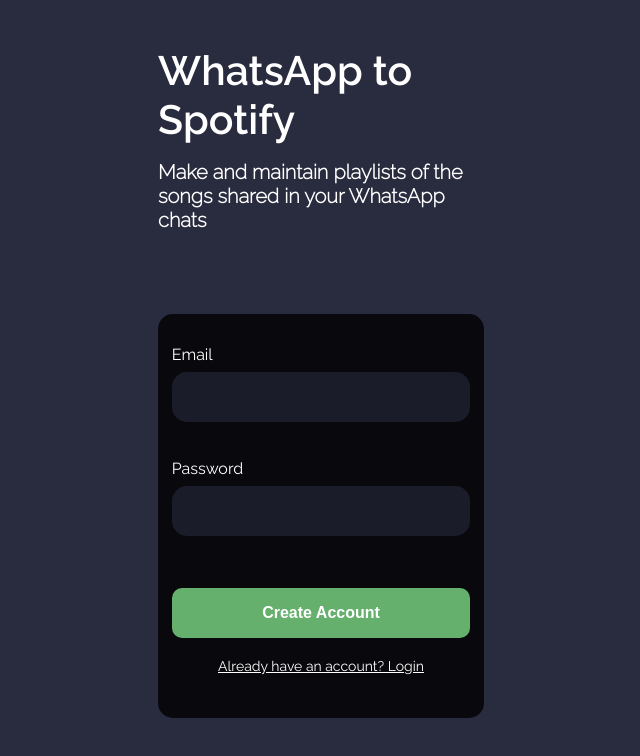
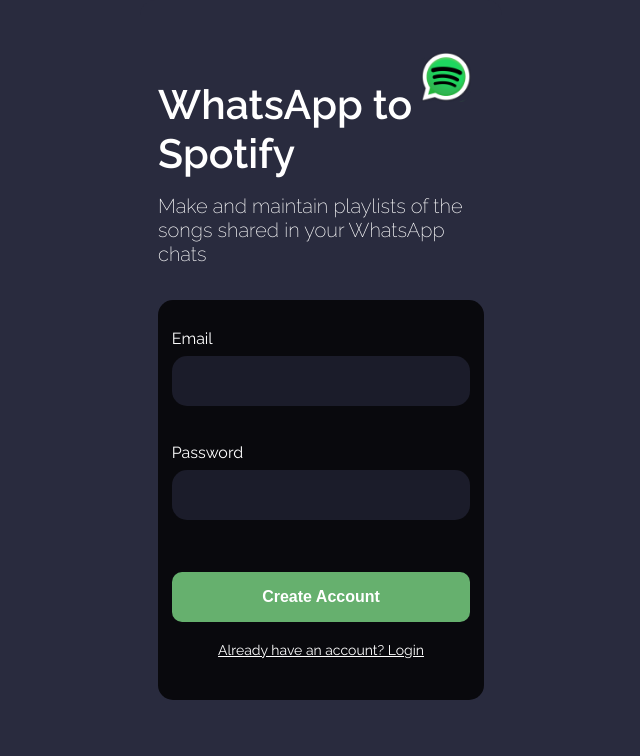
Before and after one commit to samuellea/whatsapp-to-spotify-playlist, a React (Create React App) app: page /signup in a window 1280 px wide. Shown: the top 756 px of the page, without its empty margins (319-959 px from the left). Built offline with nearby package versions, Linux system fonts and the light colour scheme; no server answers.

Commit message:
Improved Auth/Signup styling

```diff
--- a/src/Auth.js
+++ b/src/Auth.js
@@ -7,6 +7,7 @@
 import './styles/Auth.css';
 import Oval from 'react-loading-icons/dist/esm/components/oval';
 import * as h from './helpers';
+import logo from './whatsapp-to-spotify-icon-large.png'
 
 function Auth({ updateLoggedIn, loggedIn }) { // this is our Login page if an existing user
 
@@ -62,18 +63,14 @@
 
   return (
     <div className="Auth Flex Column" style={{ opacity: fontsLoaded ? 1 : 0 }}>
+      <div className="InvisiBox" style={{ flex: 0.5 }} />
       <div className="AuthHeaders">
+        <img src={logo} />
         <h1 className="Raleway-SemiBold">WhatsApp to Spotify</h1>
         <h2 className="Raleway-ExtraLight">Make and maintain playlists of the songs shared in your WhatsApp chats</h2>
       </div>
 
       <div className="InvisiBox" style={{ flex: 0.25 }} />
-
-      <div className="LoginErrorContainer">
-        {error ? <span className="LoginErrorMsg Flex">
-          <FontAwesomeIcon icon={faWarning} pointerEvents="none" />
-          Could not login - please try again</span> : null}
-      </div>
 
       {!loginPending ?
         <form className="Flex Column" onSubmit={(event) => event.preventDefault()}>
@@ -96,10 +93,15 @@
 
         </form>
         :
-        <div className="AuthSpinnerContainer">
+        <div className="AuthSpinnerContainer Flex Column">
           <Oval stroke="#98FFAD" height={100} width={100} strokeWidth={4} />
         </div>
       }
+      <div className="LoginErrorContainer">
+        {error ? <span className="LoginErrorMsg Flex">
+          <FontAwesomeIcon icon={faWarning} pointerEvents="none" />
+          Could not login - please try again</span> : null}
+      </div>
       <div className="InvisiBox" style={{ flex: 1 }} />
 
     </div>
--- a/src/Signup.js
+++ b/src/Signup.js
@@ -7,6 +7,7 @@
 import Oval from 'react-loading-icons/dist/esm/components/oval';
 import { FontAwesomeIcon } from '@fortawesome/react-fontawesome';
 import { faWarning } from '@fortawesome/free-solid-svg-icons';
+import logo from './whatsapp-to-spotify-icon-large.png'
 
 function Signup({ updateLoggedIn, loggedIn, appToast }) { // this is our Login page if an existing user
 
@@ -99,18 +100,14 @@
 
   return (
     <div className="Signup Flex Column">
+      <div className="InvisiBox" style={{ flex: 0.5 }} />
       <div className="AuthHeaders">
+        <img src={logo} />
         <h1 className="Raleway-SemiBold">WhatsApp to Spotify</h1>
         <h2 className="Raleway-ExtraLight">Make and maintain playlists of the songs shared in your WhatsApp chats</h2>
       </div>
 
       <div className="InvisiBox" style={{ flex: 0.25 }} />
-
-      <div className="SignupErrorContainer Flex Row">
-        {error ? <span className="SignupErrorMsg Flex">
-          <FontAwesomeIcon icon={faWarning} pointerEvents="none" />
-          {error}</span> : null}
-      </div>
 
       {!signupPending ?
         <form className="Flex Column" onSubmit={(event) => event.preventDefault()}>
@@ -135,11 +132,16 @@
           <Link to="/login">Already have an account? Login</Link>
         </form>
         :
-        <div className="AuthSpinnerContainer">
+        <div className="AuthSpinnerContainer Flex Column">
           <Oval stroke="#98FFAD" height={100} width={100} strokeWidth={4} />
         </div>
       }
       {/* <div className="InvisiBox" style={{ height: '20%' }} /> */}
+      <div className="SignupErrorContainer Flex Row">
+        {error ? <span className="SignupErrorMsg Flex">
+          <FontAwesomeIcon icon={faWarning} pointerEvents="none" />
+          {error}</span> : null}
+      </div>
       <div className="InvisiBox" style={{ flex: 1 }} />
 
     </div>
--- a/src/styles/Auth.css
+++ b/src/styles/Auth.css
@@ -26,7 +26,19 @@
 .AuthHeaders {
   /* border: 2px dashed cyan; */
   /* margin-bottom: 10%; */
+  position: relative;
 }
+
+.AuthHeaders img {
+  /* border: 1px dashed red; */
+  position: absolute;
+  top: 0;
+  right: 4%;
+  /* margin-left: auto; */
+  height: 50px;
+  width: 50px;
+}
+
 
 .Auth h1 {
   /* border: 1px solid red; */
@@ -43,17 +55,20 @@
   text-align: left;
   /* border: 1px solid red; */
   font-size: 20px;
+  font-weight: 100;
 }
 
 .Auth form {
   /* border: 3px solid yellow; */
-  height: 365px;
+  height: 400px;
   background-color: #09090D;
   border-radius: 15px;
   /* padding: 15px; */
   padding: 4.2%;
   justify-content: center;
   padding-bottom: 8%;
+  box-sizing: border-box;
+
 }
 
 .Auth input {
@@ -115,6 +130,8 @@
   align-items: center;
   /* padding-top: 0; */
   /* padding-bottom: 4%; */
+  margin-top: 10px;
+
 }
 
 .LoginErrorMsg {
@@ -152,4 +169,16 @@
 .AuthSpinnerContainer {
   /* border: 1px solid red; */
   width: 100%;
+  max-width: 100%;
+  align-items: center;
+  justify-content: center;
+
+  /* border: 3px solid yellow; */
+  height: 400px;
+
+  border-radius: 15px;
+  /* padding: 15px; */
+  padding: 4.2%;
+  box-sizing: border-box;
+  padding-bottom: 8%;
 }
--- a/src/styles/Signup.css
+++ b/src/styles/Signup.css
@@ -20,6 +20,17 @@
 .AuthHeaders {
   /* border: 2px dashed cyan; */
   /* margin-bottom: 10%; */
+  position: relative;
+}
+
+.AuthHeaders img {
+  /* border: 1px dashed red; */
+  position: absolute;
+  top: 0;
+  right: 4%;
+  /* margin-left: auto; */
+  height: 50px;
+  width: 50px;
 }
 
 .Signup h1 {
@@ -37,17 +48,19 @@
   text-align: left;
   /* border: 1px solid red; */
   font-size: 20px;
+  font-weight: 100;
 }
 
 .Signup form {
   /* border: 3px solid yellow; */
-  height: 365px;
+  height: 400px;
   background-color: #09090D;
   border-radius: 15px;
   /* padding: 15px; */
   padding: 4.2%;
   justify-content: center;
   padding-bottom: 8%;
+  box-sizing: border-box;
 }
 
 .Signup input {
@@ -119,6 +132,7 @@
   height: 40px;
   display: flex;
   align-items: center;
+  margin-top: 10px;
   /* padding-top: 0; */
   /* padding-bottom: 4%; */
 
@@ -145,6 +159,17 @@
 .AuthSpinnerContainer {
   /* border: 1px solid red; */
   width: 100%;
+  max-width: 100%;
+  align-items: center;
+  justify-content: center;
+
+  height: 400px;
+
+  border-radius: 15px;
+  /* padding: 15px; */
+  padding: 4.2%;
+  box-sizing: border-box;
+  padding-bottom: 8%;
 }
 
 .authSubmitButton:disabled {
```
